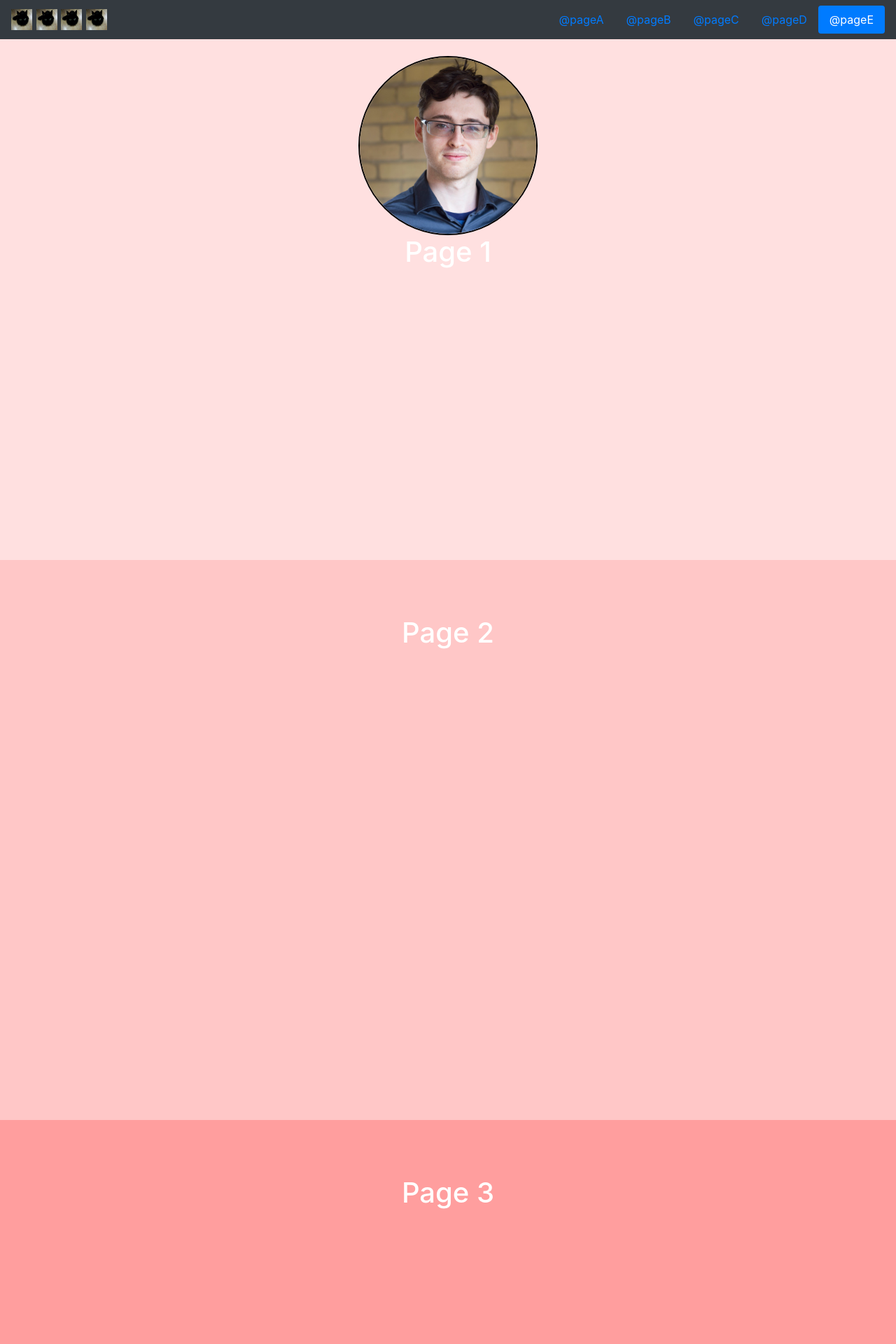
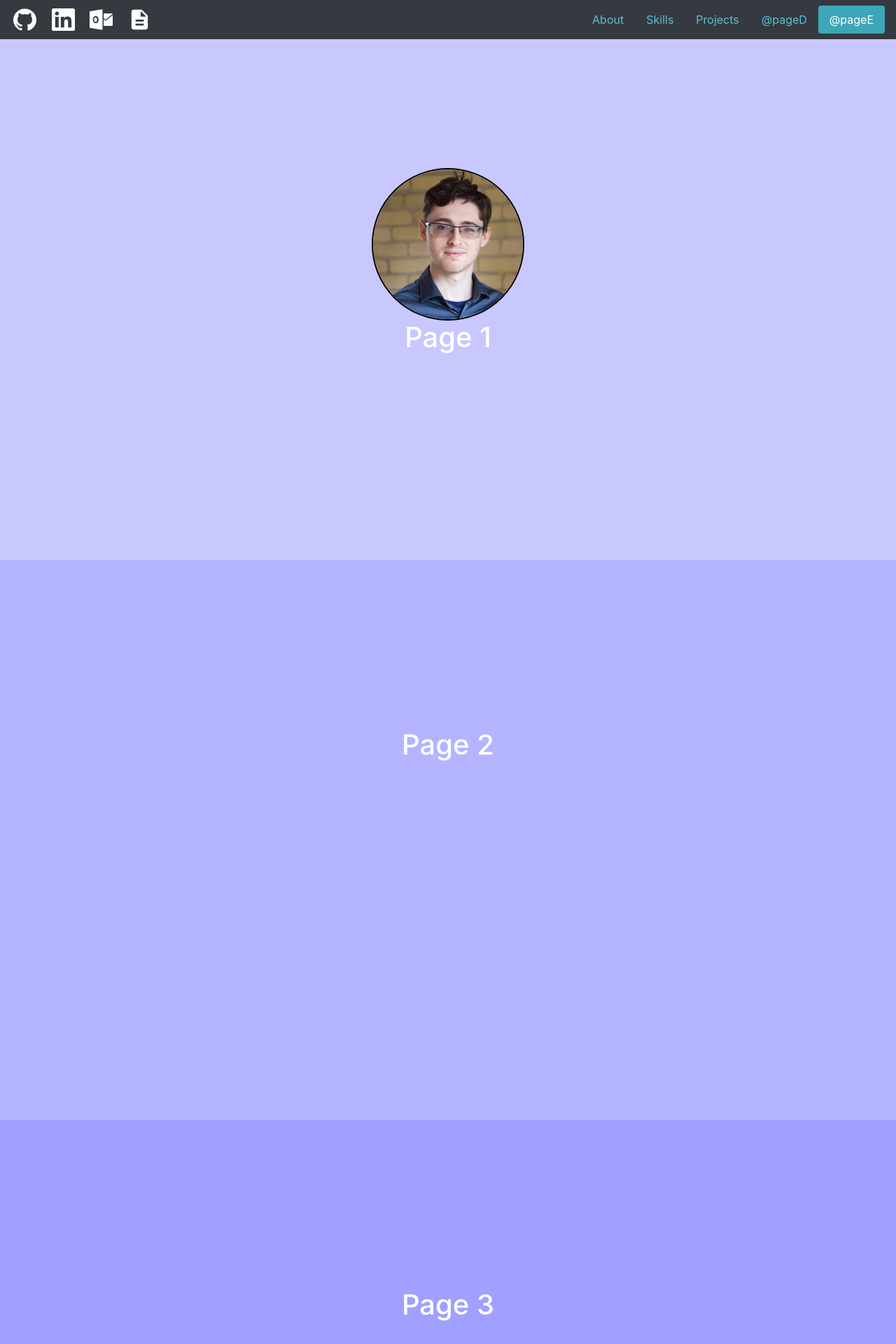
Before and after one commit to Centurion902/coopWebsite, a PHP site: page / in a window 1280 px wide. Shown: the top 1920 px of the page at 70% size. Run offline with PHP 8.4, Linux system fonts and the light colour scheme.

Commit message:
added linked in link and icons. also changed colors and added footer

```diff
--- a/app.js
+++ b/app.js
@@ -0,0 +1,3 @@
+$(window).on('load', function() {
+    $("#cover").hide();
+});
--- a/index.html
+++ b/index.html
@@ -13,27 +13,43 @@
 </head>
 
 <body data-spy="scroll">
-	<nav id="mynav" class="navbar navbar-dark bg-dark navstyle">
-		<a class="navbar-brand" href="#">
-			<img src="img/soot_sprite.jpg" width="30" height="30" class="d-inline-block align-top" alt="">
-			<img src="img/soot_sprite.jpg" width="30" height="30" class="d-inline-block align-top" alt="">
-			<img src="img/soot_sprite.jpg" width="30" height="30" class="d-inline-block align-top" alt="">
-			<img src="img/soot_sprite.jpg" width="30" height="30" class="d-inline-block align-top" alt="">
-		</a>
-		<ul class="nav nav-pills">
+	<nav id="navbar-brand mynav" class="navbar navbar-dark bg-dark navstyle">
+		<ul class="nav">
 			<li class="nav-item">
-				<a class="nav-link" href="#pageA">@pageA</a>
+				<a class="navbar-brand myIcon" href="#">
+					<img src="img/github.svg" class="d-inline-block align-top" alt="">
+				</a>
 			</li>
 			<li class="nav-item">
-				<a class="nav-link" href="#pageB">@pageB</a>
+				<a class="navbar-brand myIcon" href="https://www.linkedin.com/in/henry-dykhne-ai/">
+					<img src="img/linkedin.svg" class="d-inline-block align-top" alt="">
+				</a>
 			</li>
 			<li class="nav-item">
-				<a class="nav-link" href="#pageC">@pageC</a>
+				<a class="navbar-brand myIcon" href="#">
+					<img src="img/microsoftoutlook.svg" class="d-inline-block align-top" alt="">
+				</a>
 			</li>
 			<li class="nav-item">
+				<a class="navbar-brand myIcon myIconDoc" href="#">
+					<img src="img/resume.svg" class="d-inline-block align-top myIcon" alt="">
+				</a>
+			</li>
+		</ul>
+		<ul class="nav nav-pills">
+			<li class="nav-item my-nav-item">
+				<a class="nav-link" href="#pageA">About</a>
+			</li>
+			<li class="nav-item my-nav-item">
+				<a class="nav-link" href="#pageB">Skills</a>
+			</li>
+			<li class="nav-item my-nav-item">
+				<a class="nav-link" href="#pageC">Projects</a>
+			</li>
+			<li class="nav-item my-nav-item">
 				<a class="nav-link" href="#pageD">@pageD</a>
 			</li>
-			<li class="nav-item">
+			<li class="nav-item my-nav-item">
 				<a class="nav-link" href="#pageE">@pageE</a>
 			</li>
 		</ul>
@@ -74,4 +90,16 @@
 		crossorigin="anonymous"></script>
 </body>
 
+<footer>
+	<div class="card card-black">
+		<div class="card-body my-footer-head">
+			<h5 class="card-title my-card">Special title treatment</h5>
+		</div>
+		<div class="card-body my-footer">
+			<h5 class="card-title">Special title treatment</h5>
+			<p class="card-text my-card">With supporting text below as a natural lead-in to additional content.</p>
+		</div>
+	</div>
+</footer>
+
 </html>
--- a/style.css
+++ b/style.css
@@ -2,24 +2,55 @@ html{
 	scroll-behavior: smooth
 }
 
+.myIcon{
+  width:3vw;
+  height:3vw;
+  margin-left: 1%;
+  padding: 5%;
+}
+
+.myIconDoc{
+  padding: 0.1% !important;
+  margin-left: 1% !important;
+}
+
 .avatar {
   position: relative;
-  top: 10vh;
+  top: 30vh;
   display: block;
   margin-left: auto;
   margin-right: auto;
-  width: 20%;
+  width: 17%;
   height: auto;
   border:2px solid black;
   border-radius: 50%;
 }
-
-/*
-*{margin:0; padding:0; font-family:arial;}
-*/
 section{min-width:100vw; min-height:100vh; width:100%; height:100%;}
 
-.navstyle{min-width:100vw; width:auto; position:fixed !important; z-index:10;}
+.navstyle{
+  min-width:100vw;
+  width:auto;
+  position:fixed !important;
+  z-index:10;
+  background:rgb(37, 37, 37);
+}
+
+.my-nav-item:hover{
+  background:rgb(177, 226, 255);
+  border-radius: 10%;
+}
+
+.nav-link{
+  color:rgb(93, 190, 214);
+}
+
+.nav-links:hover{
+  color:#FFFFFF;
+}
+
+.active{
+  background:rgb(62, 166, 185)!important;
+}
 
 .navbar-brand{padding:122}
 /*
@@ -33,10 +64,35 @@ body {
   /* overflow-x: hidden; */
 /*}*/
 
-#pageA{background:#FFE0E0;}
-#pageB{background:#FFC7C7;}
-#pageC{background:#FF9E9E;}
-#pageD{background:#FF6E6E;}
-#pageE{background:#FF5252;}
+#pageA{background:rgb(200, 200, 255);}
+#pageB{background:rgb(180, 180, 255);}
+#pageC{background:rgb(160, 160, 255);}
+#pageD{background:rgb(140, 140, 255);}
+#pageE{background:rgb(120, 120, 248);}
 
-h1{color:#fff; text-align:center; padding-top:10vh;}
+h1{
+  color:#fff;
+  text-align:center;
+  padding-top:30vh;
+}
+
+h5{
+  color:rgb(93, 190, 214);
+}
+
+.my-footer{
+  background:rgb(37, 37, 37);
+  border:2px solid black;;
+}
+
+.my-footer-head{
+  background: black;
+}
+
+.my-card{
+  color:rgb(93, 190, 214);
+}
+
+.card-black{
+  border: 4px black
+}
```
Also changed, not shown: img/github.svg (added), img/icons8-document.svg (added), img/linkedin.svg (added), img/microsoftoutlook.svg (added), img/resume.svg (added), 1 other file.
